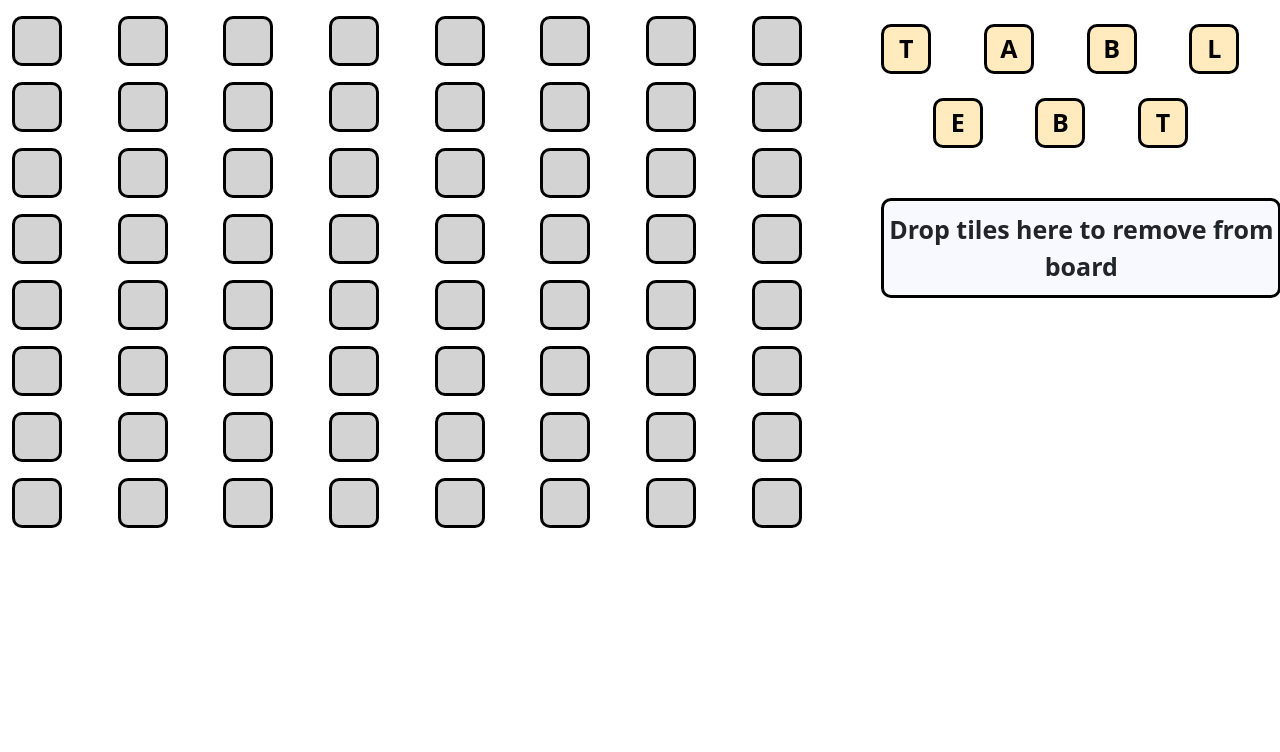
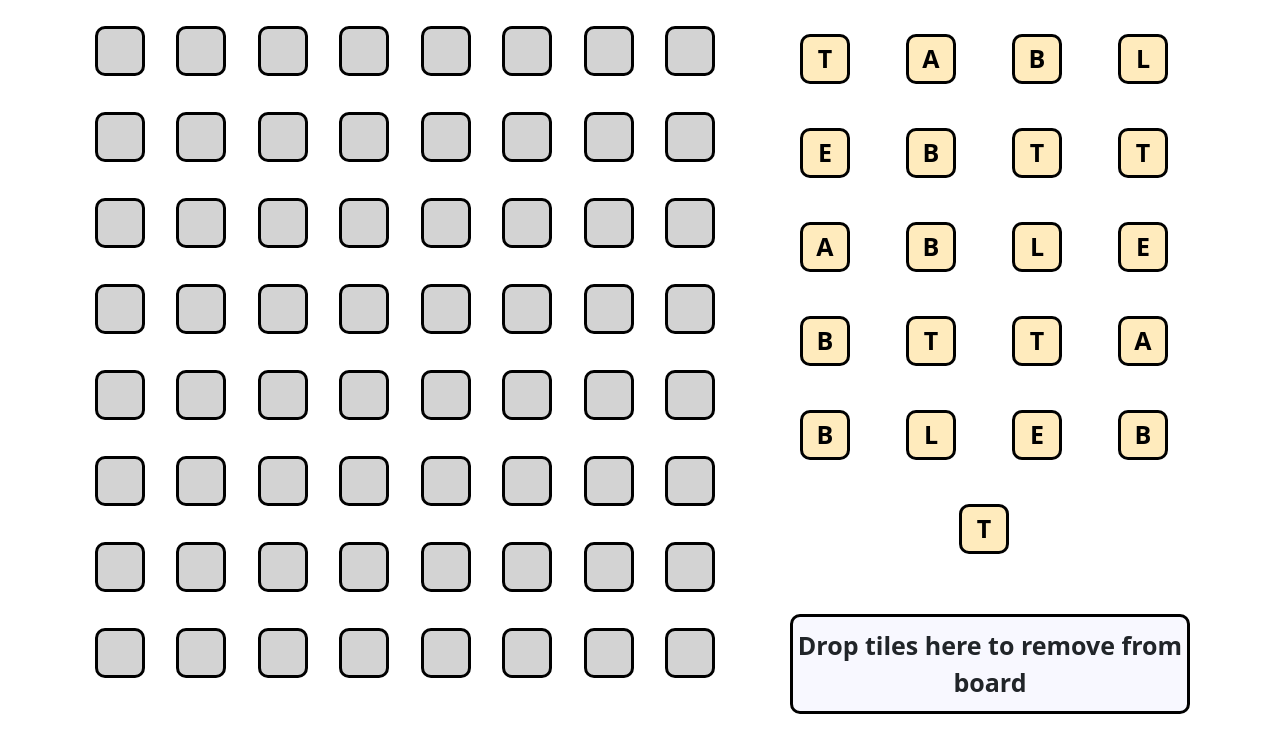
Before and after one commit to mviol42/ananagrams, a React (Create React App) app: page / in a window 1280 px wide. Shown: the top 752 px of the page. Built offline with nearby package versions, Linux system fonts and the light colour scheme.

Commit message:
dhreeti's changes

```diff
--- a/package.json
+++ b/package.json
@@ -12,6 +12,7 @@
     "@types/react": "^18.2.21",
     "@types/react-dom": "^18.2.7",
     "bootstrap": "^5.3.1",
+    "classnames": "^2.3.2",
     "react": "^18.2.0",
     "react-beautiful-dnd": "^13.1.1",
     "react-bootstrap": "^2.8.0",
--- a/src/App.css
+++ b/src/App.css
@@ -1,5 +1,21 @@
 .App {
   text-align: center;
+}
+
+.row {
+  justify-content: center;
+}
+
+.board {
+  width: fit-content !important;
+  min-width: 700px !important;
+}
+
+.tile-bank {
+  display: flex;
+  flex-direction: column;
+  justify-content: center;
+  align-items: center;
 }
 
 .App-logo {
--- a/src/App.tsx
+++ b/src/App.tsx
@@ -4,6 +4,7 @@ import './App.css';
 import Board from './Board';
 import TileBank from './TileBank';
 import { DndContext } from '@dnd-kit/core';
+import cn from 'classnames';
 
 interface AppProps {}
 
@@ -13,7 +14,7 @@ function App(props: AppProps) {
     var defaultValueInBoard = ''; // by default
     var defaultBoard = [...Array(boardSize)].map(e => Array(boardSize).fill(defaultValueInBoard));
     const [boardLetters, setBoardLetters] = useState<string[][]>(defaultBoard);
-    const [tileBankLetters, setTileBankLetters] = useState<string[]>(['T', 'A', 'B', 'L', 'E', 'B', 'T']);
+    const [tileBankLetters, setTileBankLetters] = useState<string[]>(['T', 'A', 'B', 'L', 'E', 'B', 'T', 'T', 'A', 'B', 'L', 'E', 'B', 'T', 'T', 'A', 'B', 'L', 'E', 'B', 'T']);
 
     const updateBoard = (e: { active: any; over: any }) => {
         if (e.active.data.current.row === e.over.data.current.row && e.active.data.current.col === e.over.data.current.col) { return; }
@@ -64,10 +65,10 @@ function App(props: AppProps) {
         <div className="App">
             <DndContext onDragEnd={handleDragEnd}>
                 <div className="row">
-                    <div className="col-8">
+                    <div className={cn("col-8", "board")}>
                         <Board currentBoard={boardLetters}/>
                     </div>
-                    <div className="col-4">
+                    <div className={cn("col-4", "tile-bank")}>
                         <TileBank bank={tileBankLetters}/>
                     </div>
                 </div>
--- a/src/Board.css
+++ b/src/Board.css
@@ -0,0 +1,7 @@
+.tile-row {
+    width: 100%;
+}
+
+.col {
+    padding: 0px;
+}
--- a/src/Board.tsx
+++ b/src/Board.tsx
@@ -5,6 +5,7 @@ import BoardTile from './BoardTile';
 import { useDroppable } from '@dnd-kit/core';
 import App, { boardSize }from './App';
 import LetterTile from './LetterTile';
+import cn from 'classnames';
 
 interface BoardProps {
     currentBoard: string[][];
@@ -49,7 +50,7 @@ class Board extends Component<BoardProps, BoardState> {
                 );
             }
             board.push(
-                <div className="row mt-3" key = {`${i}`}> { row } </div>
+                <div className={cn("row mt-3", "tile-row")} key = {`${i}`}> { row } </div>
             );
         }
         return (
--- a/src/BoardTile.tsx
+++ b/src/BoardTile.tsx
@@ -1,6 +1,7 @@
 import React, {Component} from 'react';
 import './Tile.css'
 import 'bootstrap/dist/css/bootstrap.min.css'
+import cn from 'classnames';
 
 interface BoardTileProps {}
 
@@ -13,7 +14,7 @@ class BoardTile extends Component<BoardTileProps, BoardTileState> {
 
     render () {
         return (
-                <div className='board-empty tile'></div>
+                <div className='board-empty tile'> </div>
         );
     }
 }
--- a/src/Tile.css
+++ b/src/Tile.css
@@ -9,7 +9,19 @@
     border-radius: 10px; /* Add rounded corners */
     border-color: black;
     border-style: solid;
+    margin: 10px;
 }
+
+/*@media only screen*/
+/*and (min-device-width : 768px)*/
+/*and (max-device-width : 1024px)*/
+/*and (orientation : landscape) {*/
+/*    .tile {*/
+/*        width: 20px;*/
+/*        height: 20px;*/
+/*        !*margin: 10px;*!*/
+/*    }*/
+/*}*/
 
 .selected {
     border-color: blue;
```
Also changed, not shown: 1 other file (tests, documents, lock files or other folders).
